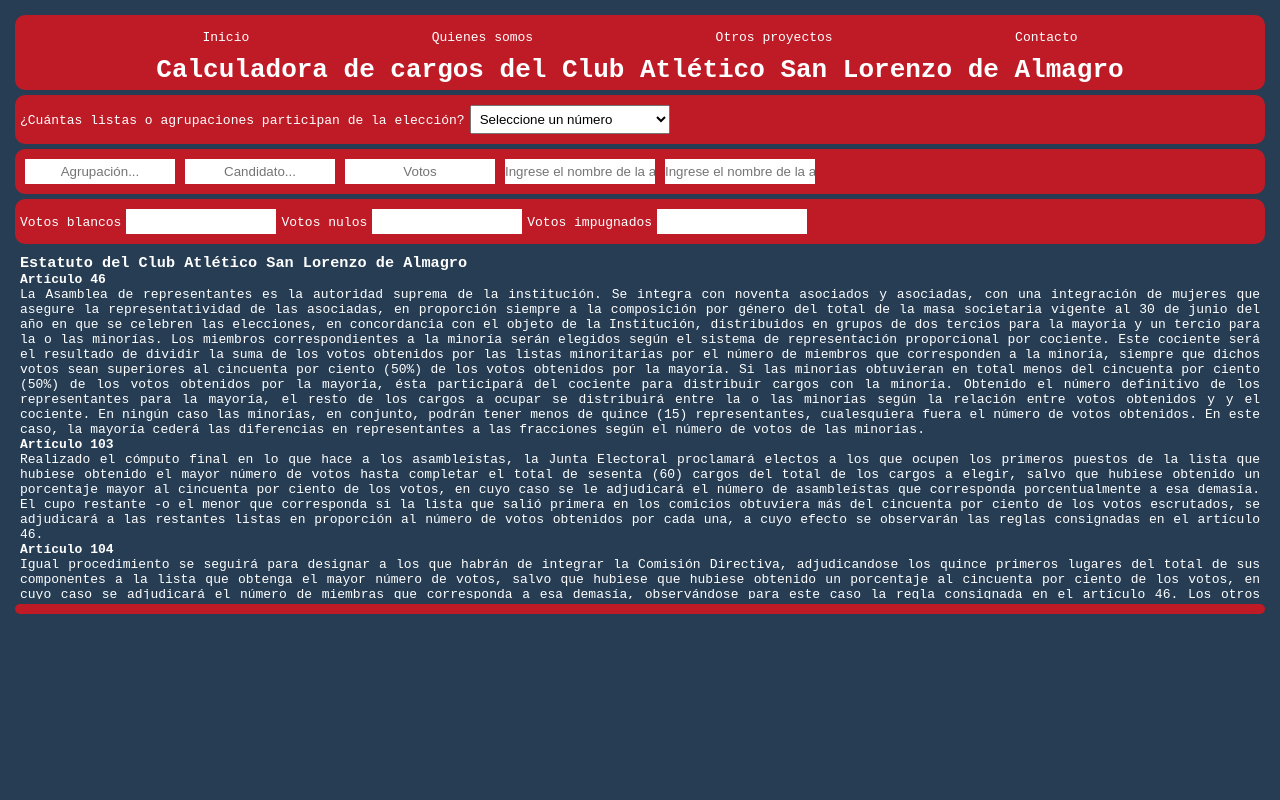
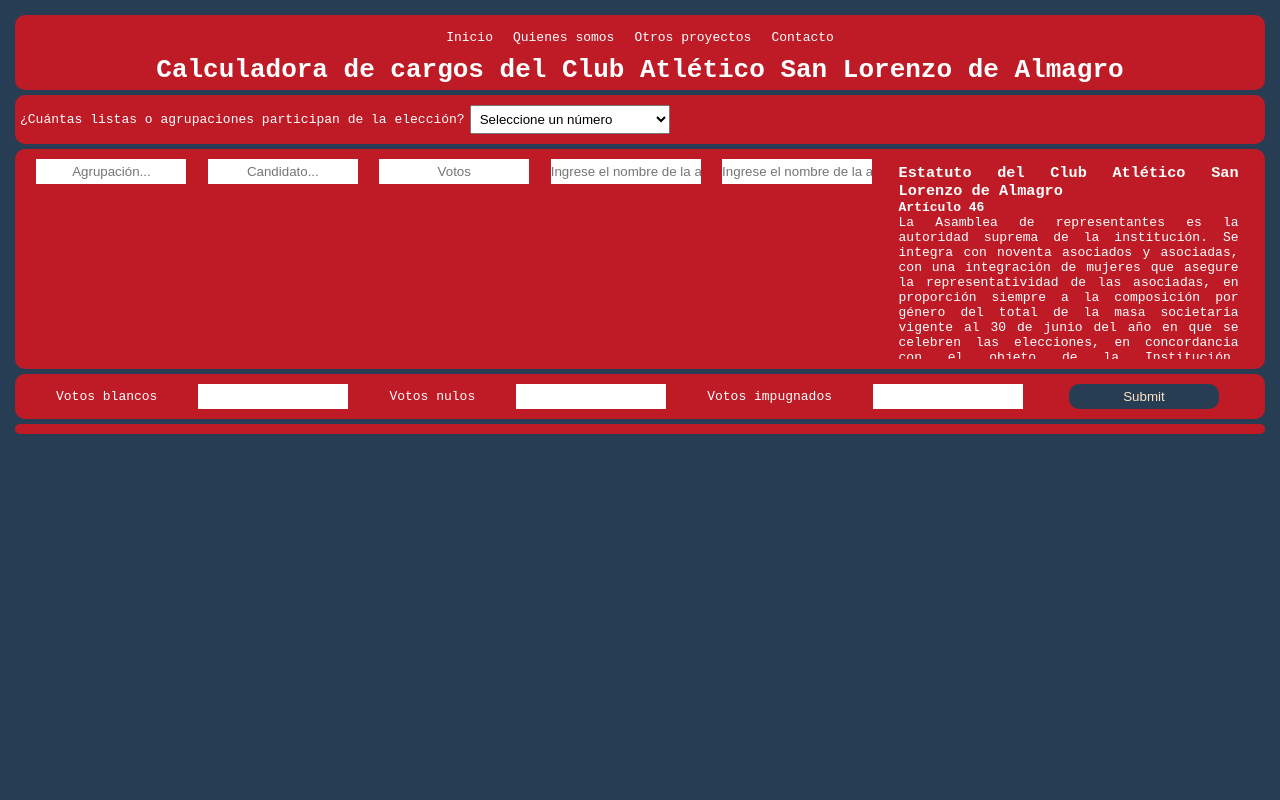
Before and after one commit to i-bruno/Pre-Entrega3-BrunoIgnacio, a website: page index.html in a window 1280 px wide. Drawn offline with Linux system fonts and the light colour scheme.

Commit message:
Se hiceron nuevas modificaciones en el estilo

```diff
--- a/js/main.js
+++ b/js/main.js
@@ -3,12 +3,19 @@
 body.innerHTML = '<header id="encabezado"><nav id="navBar"></nav></header> <section id="preSeccion"></section><section id="seccionPrincipal"></section> <section id="posSeccion"></section><aside id="menuLateral"></aside> <footer id="piePagina"></footer>';
 
 const encabezado = document.getElementById("encabezado");
+encabezado.className = "classEncabezado";
 const navegacion = document.getElementById("navBar");
+navegacion.className = "classNavegacion";
 const preSeccion = document.getElementById("preSeccion");
+preSeccion.className = "classPreSeccion";
 const infoPrincipal = document.getElementById("seccionPrincipal");
+infoPrincipal.className = "classInfoPrincipal";
 const posSeccion = document.getElementById("posSeccion");
+posSeccion.className = "classPosSeccion";
 const infoSecundaria = document.getElementById("menuLateral");
+infoSecundaria.className = "classInfoSecundaria";
 const pie = document.getElementById("piePagina");
+pie.className = "classPie";
 
 //Primer Nodo: Título
 const titulo = document.createElement("h1");
@@ -161,7 +168,14 @@
 const votosImpugnados = document.createElement("input");
 posSeccion.appendChild(votosImpugnados);
 
+const boton = document.createElement("input");
+boton.setAttribute('type', 'submit');
+boton.className = "boton";
+posSeccion.appendChild(boton);
+
 //Sexto Nodo: Información secundaria(aside)
+infoPrincipal.appendChild(infoSecundaria);
+
 const tituloEstatuto = document.createElement("h3");
 tituloEstatuto.innerText = "Estatuto del Club Atlético San Lorenzo de Almagro";
 infoSecundaria.appendChild(tituloEstatuto);
--- a/scss/estilo.scss
+++ b/scss/estilo.scss
@@ -37,15 +37,18 @@
     padding: 5px 5px 5px 5px;
     background-color: #bf1b27;
     border-radius: 10px;
+    display: flex;
+    justify-content: space-evenly;
 }
 
 aside{
     margin: 5px 5px 5px 5px;
     padding: 5px 5px 5px 5px;
-    height: 350px;
-    width:auto;
+    height: 200px;
+    width:350px;
     overflow-y: scroll;
     text-align: justify;
+    display:inline-block;
 }
 
 table{
@@ -79,6 +82,7 @@
     text-decoration: none;
     color: white;
 }
+
 
 /*Clases*/
 
@@ -120,8 +124,36 @@
     }
 }
 
+//Cuadro de selección de cantidades de listas
 .cuadroSeleccion {
     width: 200px;
     margin: 5px 5px 5px 5px;
     padding: 5px 5px 5px 5px;
 }
+
+.classNavegacion{
+    display: flex;
+    justify-content: space-evenly;
+}
+
+.classPreSeccion{
+    display: flex;
+    justify-content:left;
+    align-items: center;
+}
+
+.classInfoPrincipal{
+    display: flex;
+    justify-content: space-evenly;
+}
+
+.classPosSeccion{
+    display: flex;
+    justify-content: space-evenly;
+    align-items: center;
+}
+
+.classPie{
+    display: flex;
+    justify-content: space-evenly;
+}
```
Also changed, not shown: css/estilo.css.
